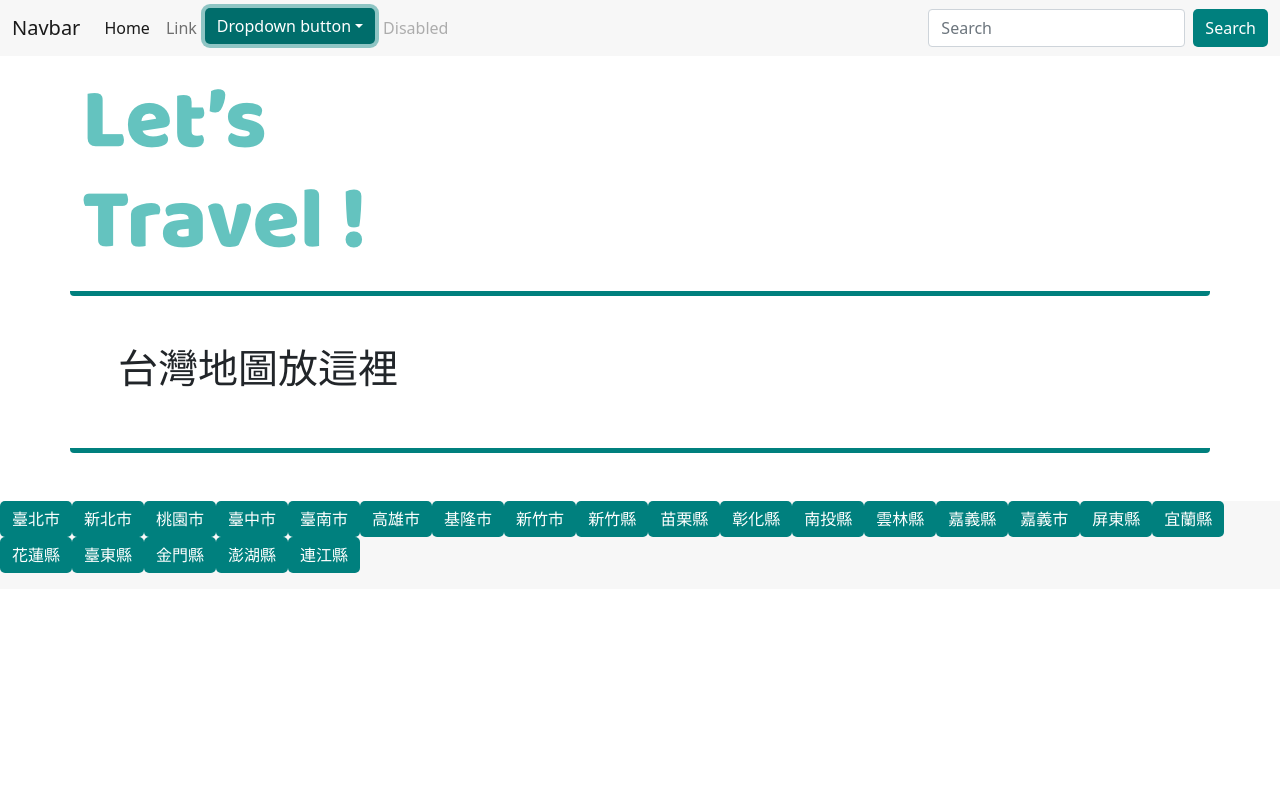
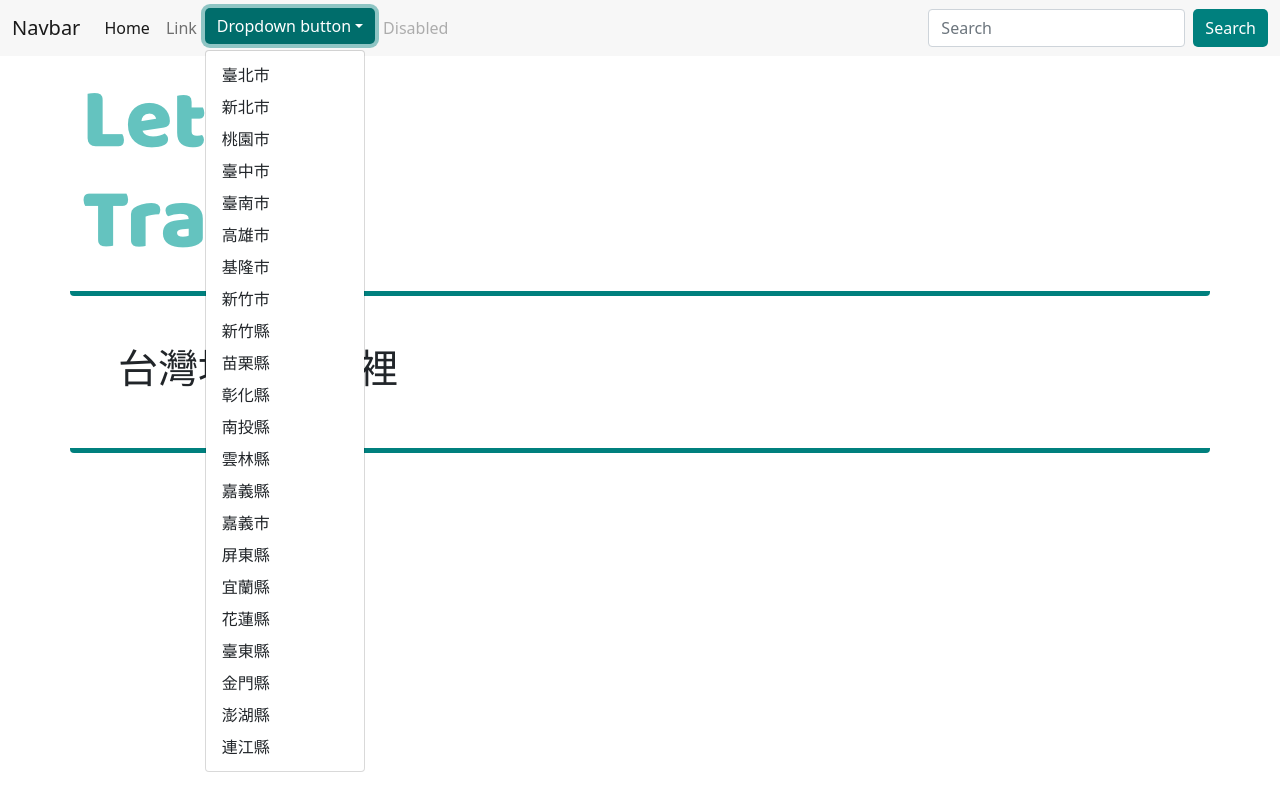
Before and after one commit to tony140407/React--ScenicSpot, a React (Vite) app: page / in a window 1280 px wide. Both pictures are taken after a click on the button "Dropdown button". Built offline with nearby package versions, Linux system fonts and the light colour scheme; no server answers.

Commit message:
Navbar Dropdown OK~

```diff
--- a/package.json
+++ b/package.json
@@ -8,9 +8,9 @@
     "format": "prettier --write \"**/*.+(js|jsx|json|css|md)\""
   },
   "dependencies": {
+    "@popperjs/core": "^2.9.2",
     "axios": "^0.21.1",
     "bootstrap": "^5.0.0-beta3",
-    "popper": "^1.0.1",
     "react": "^17.0.0",
     "react-dom": "^17.0.0",
     "react-redux": "^7.2.3"
--- a/src/components/RegionList.jsx
+++ b/src/components/RegionList.jsx
@@ -1,12 +1,12 @@
 import React, { useState, useEffect } from "react"
-import cityName from "../../public/GeoJSON/CH-EN_TW_CITY.json"
+// import cityName from "../../public/GeoJSON/CH-EN_TW_CITY.json"
 import { scenicCardFactory } from "./helpers/scenicCardFactory"
 import { useDispatch, useSelector } from "react-redux"
 import { changePreCity, changeCity, apiAddData } from "../redux/actions/themeAction"
 import axiosGetData from "./helpers/axiosGetData"
 function RegionList() {
   const dispatch = useDispatch()
-  let [btn, setBtn] = useState([])
+  // let [btn, setBtn] = useState([])
   let [scenicCards, setScenicCards] = useState([])
   let [isGone, setIsGone] = useState(false)
   const url = useSelector((state) => state.url)
@@ -31,28 +31,28 @@ function RegionList() {
     dispatch(apiAddData(data))
   }, [url])
 
-  useEffect(() => {
-    let btnArray = []
-    let cityArr = Object.keys(cityName)
+  // useEffect(() => {
+  //   let btnArray = []
+  //   let cityArr = Object.keys(cityName)
 
-    cityArr.forEach((eachCity, index) => {
-      let enCityName = cityName[eachCity]
-      btnArray.push(
-        <button
-          key={index}
-          className="btn btn-primary"
-          onClick={() => dispatch(changeCity(enCityName))}
-        >
-          {eachCity}
-        </button>
-      )
-    })
-    setBtn(btnArray)
-  }, [])
+  //   cityArr.forEach((eachCity, index) => {
+  //     let enCityName = cityName[eachCity]
+  //     btnArray.push(
+  //       <button
+  //         key={index}
+  //         className="btn btn-primary"
+  //         onClick={() => dispatch(changeCity(enCityName))}
+  //       >
+  //         {eachCity}
+  //       </button>
+  //     )
+  //   })
+  //   setBtn(btnArray)
+  // }, [])
 
   return (
     <div className="bg-light">
-      <ul className="list-unstyled">{btn}</ul>
+      {/* <ul className="list-unstyled">{btn}</ul> */}
       <section className="container px-5">
         <ul className="ticketCard-area row g-0 list-unstyled">{scenicCards}</ul>
       </section>
--- a/src/components/layout/Navbar.jsx
+++ b/src/components/layout/Navbar.jsx
@@ -1,5 +1,27 @@
-import React from "react"
+import React, { useState, useEffect } from "react"
+import cityName from "../../../public/GeoJSON/CH-EN_TW_CITY.json"
+import { useDispatch, useSelector } from "react-redux"
+import { changeCity } from "../../redux/actions/themeAction"
+import { Dropdown } from "bootstrap"
 function Navbar() {
+  const dispatch = useDispatch()
+  let [btn, setBtn] = useState([])
+  useEffect(() => {
+    let btnArray = []
+    let cityArr = Object.keys(cityName)
+
+    cityArr.forEach((eachCity) => {
+      let enCityName = cityName[eachCity]
+      btnArray.push(
+        <li key={eachCity}>
+          <a className="dropdown-item" href="#" onClick={() => dispatch(changeCity(enCityName))}>
+            {eachCity}
+          </a>
+        </li>
+      )
+    })
+    setBtn(btnArray)
+  }, [])
   return (
     <nav className="navbar navbar-expand-lg navbar-light bg-light">
       <div className="container-fluid">
@@ -36,12 +58,12 @@ function Navbar() {
                 id="dropdownMenuButton1"
                 data-bs-toggle="dropdown"
                 aria-expanded="false"
-                // onClick={dropdownClick}
               >
                 Dropdown button
               </button>
               <ul className="dropdown-menu" aria-labelledby="dropdownMenuButton1">
-                <li>
+                {btn}
+                {/* <li>
                   <a className="dropdown-item" href="#">
                     Action
                   </a>
@@ -55,7 +77,7 @@ function Navbar() {
                   <a className="dropdown-item" href="#">
                     Something else here
                   </a>
-                </li>
+                </li> */}
               </ul>
             </div>
             <li className="nav-item">
--- a/src/main.jsx
+++ b/src/main.jsx
@@ -4,8 +4,8 @@ import "./index.css"
 import App from "./App"
 import configureStore from "./redux/store/configureStore"
 import { Provider } from "react-redux"
-// import * as Popper from "@popperjs/core"
-// import { Dropdowns } from "bootstrap"
+// import bootstrap from "../node_modules/bootstrap/dist/js/bootstrap.bundle.js"
+// window.bootstrap = bootstrap
 const store = configureStore()
 
 ReactDOM.render(
```
Also changed, not shown: 1 other file (tests, documents, lock files or other folders).
